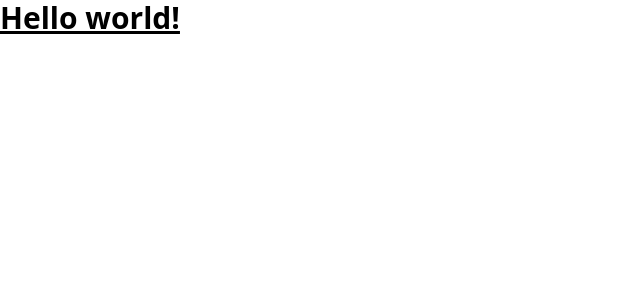
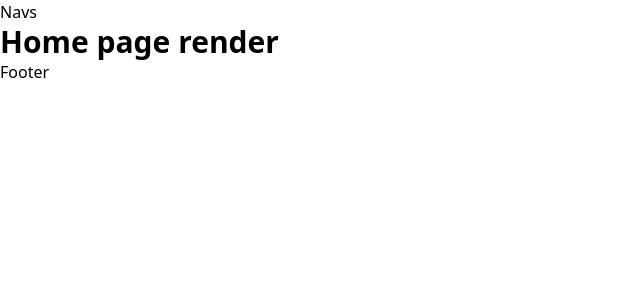
Before and after one commit to Zwill1/admin-routing, a React (Vite) app: page / in a window 1280 px wide. Shown: the top 300 px of the page, without its empty margins (0-640 px from the left). Built offline with nearby package versions, Linux system fonts and the light colour scheme.

Commit message:
Adding routes and layout pages

```diff
--- a/package.json
+++ b/package.json
@@ -10,8 +10,10 @@
     "preview": "vite preview"
   },
   "dependencies": {
+    "@mui/icons-material": "^5.14.7",
     "react": "^18.2.0",
-    "react-dom": "^18.2.0"
+    "react-dom": "^18.2.0",
+    "react-router-dom": "^6.15.0"
   },
   "devDependencies": {
     "@types/react": "^18.2.15",
--- a/src/App.jsx
+++ /dev/null
@@ -1,9 +0,0 @@
-function App() {
-  return (
-    <>
-      <h1 className="text-3xl font-bold underline">Hello world!</h1>
-    </>
-  );
-}
-
-export default App;
--- a/src/main.jsx
+++ b/src/main.jsx
@@ -1,10 +1,43 @@
 import React from "react";
 import ReactDOM from "react-dom/client";
-import App from "./App.jsx";
+// import App from "./App.jsx";
 import "./styles/index.css";
+
+// page imports
+import Layout from "./pages/Layout";
+import Home from "./pages/Home";
+import Login from "./pages/Login";
+
+// admin page import
+import AppLayout from "./pages/admin/AppLayout";
+import ProtectedRoute from "./pages/admin/ProtectedRoute";
+
+// routing
+import { BrowserRouter, Routes, Route } from "react-router-dom";
+import PageNotFound from "./pages/PageNotFound";
 
 ReactDOM.createRoot(document.getElementById("root")).render(
   <React.StrictMode>
-    <App />
+    <BrowserRouter>
+      {/* Children routes are wrapped in a parent route */}
+      <Routes>
+        <Route path="/" element={<Layout />}>
+          <Route index element={<Home />} />
+          <Route path="login" element={<Login />} />
+        </Route>
+
+        {/* Admin protected route. Cant do this in 6.0 as protected route doesnt exist yet */}
+        <Route
+          path="app"
+          element={
+            <ProtectedRoute>
+              <AppLayout />
+            </ProtectedRoute>
+          }
+        />
+
+        <Route path="*" element={<PageNotFound />} />
+      </Routes>
+    </BrowserRouter>
   </React.StrictMode>
 );
--- /dev/null
+++ b/src/pages/Home.jsx
@@ -0,0 +1,7 @@
+export default function Home() {
+  return (
+    <>
+      <h1 className="text-3xl font-bold">Home page render</h1>
+    </>
+  );
+}
--- /dev/null
+++ b/src/pages/Layout.jsx
@@ -0,0 +1,11 @@
+import { Outlet } from "react-router-dom";
+
+export default function Layout() {
+  return (
+    <>
+      <div>Navs</div>
+      <Outlet />
+      <div>Footer</div>
+    </>
+  );
+}
--- /dev/null
+++ b/src/pages/Login.jsx
@@ -0,0 +1,3 @@
+export default function Login() {
+  return <div>Login</div>;
+}
--- /dev/null
+++ b/src/pages/PageNotFound.jsx
@@ -0,0 +1,3 @@
+export default function PageNotFound() {
+  return <div>PageNotFound</div>;
+}
--- /dev/null
+++ b/src/pages/admin/AppLayout.jsx
@@ -0,0 +1,3 @@
+export default function AppLayout() {
+  return <div>AppLayout</div>;
+}
--- /dev/null
+++ b/src/pages/admin/ProtectedRoute.jsx
@@ -0,0 +1,3 @@
+export default function ProtectedRoute() {
+  return <div>ProtectedRoute</div>;
+}
```
Also changed, not shown: src/App.css (deleted), 2 other files (tests, documents, lock files or other folders).
